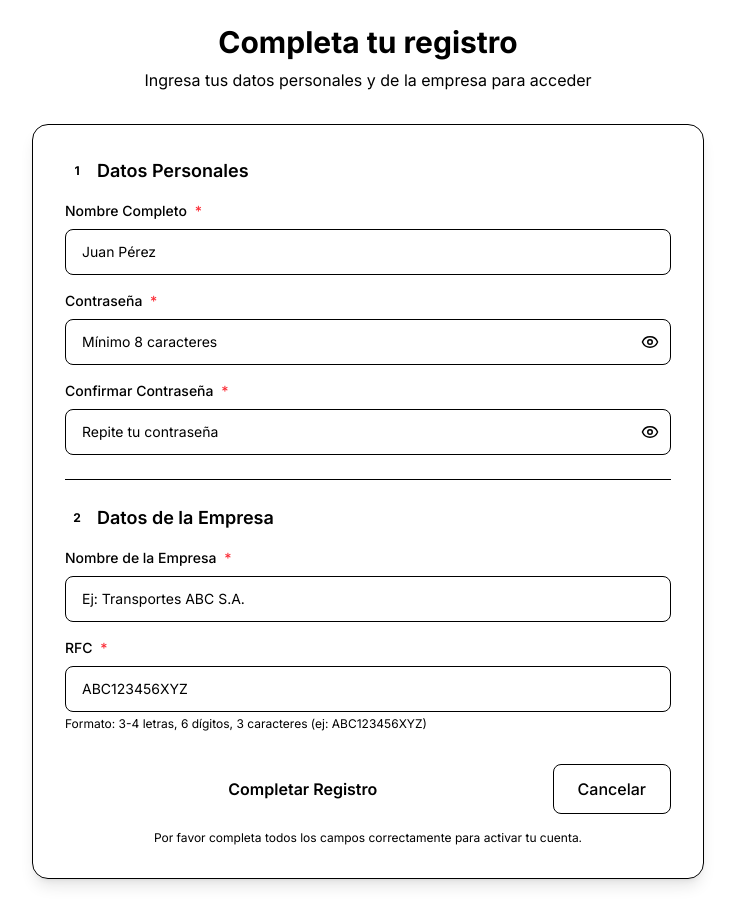
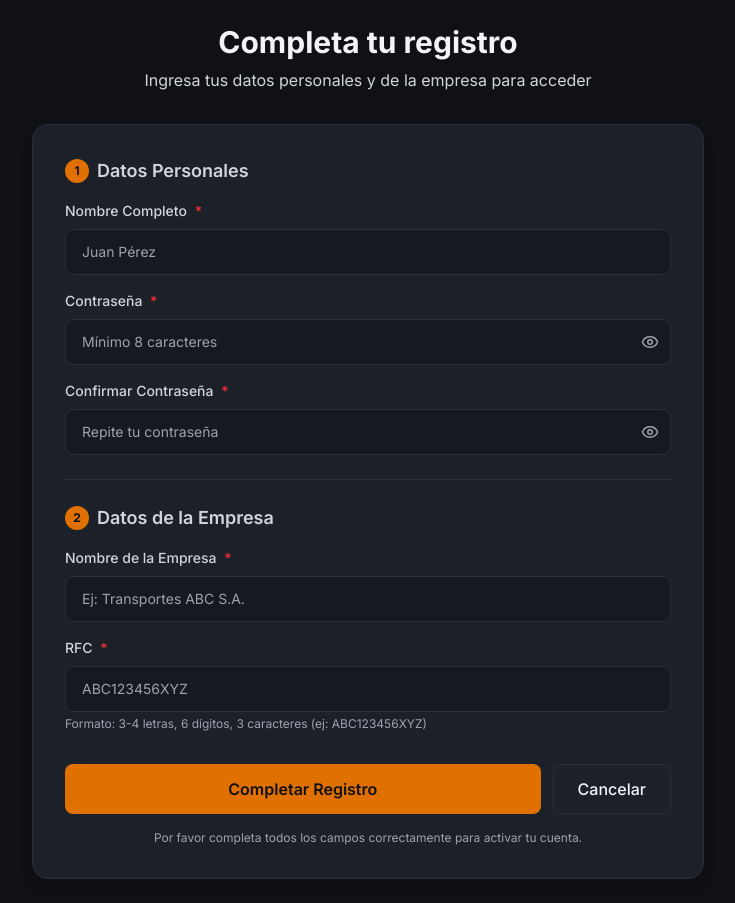
Before and after one commit to Cesar-Emilio/RAC-RutasDeEntrega, a Next.js app in the folder frontend/: page /register/1 in a window 1280 px wide. Shown: the whole page, without its empty margins (272-1007 px from the left). Built offline with nearby package versions, Linux system fonts and the light colour scheme; no server answers.

Commit message:
[FIX]: Colores en registrationForm y Redaccion de correo mejorada

```diff
--- a/frontend/components/auth/RegistrationForm.tsx
+++ b/frontend/components/auth/RegistrationForm.tsx
@@ -142,8 +142,8 @@ export function RegistrationForm({ token }: Readonly<RegistrationFormProps>) {
 
   if (!token) {
     return (
-      <div className="flex min-h-screen items-center justify-center bg-[var(--background)] px-4 py-6">
-        <div className="w-full max-w-md rounded-2xl border border-[var(--border-soft)] bg-[var(--surface-strong)] p-8 shadow-lg">
+      <div className="flex min-h-screen items-center justify-center bg-[var(--color-background)] px-4 py-6">
+        <div className="w-full max-w-md rounded-2xl border border-[var(--color-divider)] bg-[var(--color-border)] p-8 shadow-lg">
           <div className="mb-6 flex items-center gap-3 rounded-lg bg-red-950/40 p-4">
             <AlertCircle size={20} className="flex-shrink-0 text-red-500" />
             <p className="text-sm text-red-400">
@@ -152,7 +152,7 @@ export function RegistrationForm({ token }: Readonly<RegistrationFormProps>) {
             </p>
           </div>
 
-          <Link href="/login" className="text-sm text-[var(--accent)] hover:underline">
+          <Link href="/login" className="text-sm text-[var(--color-primary-500)] hover:underline">
             Volver al login →
           </Link>
         </div>
@@ -161,16 +161,16 @@ export function RegistrationForm({ token }: Readonly<RegistrationFormProps>) {
   }
 
   return (
-    <div className="flex min-h-screen items-center justify-center bg-[var(--background)] px-4 py-6 sm:px-8">
+    <div className="flex min-h-screen items-center justify-center bg-[var(--color-background)] px-4 py-6 sm:px-8">
       <div className="w-full max-w-2xl">
         <div className="mb-8 text-center">
-          <h1 className="text-3xl font-bold text-[var(--foreground)]">Completa tu registro</h1>
-          <p className="mt-2 text-[var(--foreground-muted)]">
+          <h1 className="text-3xl font-bold text-[var(--color-text-primary)]">Completa tu registro</h1>
+          <p className="mt-2 text-[var(--color-text-secondary)]">
             Ingresa tus datos personales y de la empresa para acceder
           </p>
         </div>
 
-        <div className="rounded-2xl border border-[var(--border-soft)] bg-[var(--surface-strong)] shadow-lg">
+        <div className="rounded-2xl border border-[var(--color-divider)] bg-[var(--color-border)] shadow-lg">
           {/* Error Message */}
           {error && (
             <div className="border-l-4 border-red-500 bg-red-950/40 px-6 py-4 text-red-400">
@@ -192,8 +192,8 @@ export function RegistrationForm({ token }: Readonly<RegistrationFormProps>) {
             <div className="space-y-6">
               {/* Datos del Usuario Section */}
               <div>
-                <h2 className="mb-4 flex items-center gap-2 text-lg font-semibold text-[var(--foreground-muted)]">
-                  <span className="flex h-6 w-6 items-center justify-center rounded-full bg-[var(--accent)] text-xs font-bold text-[var(--background)]">
+                <h2 className="mb-4 flex items-center gap-2 text-lg font-semibold text-[var(--color-text-secondary)]">
+                  <span className="flex h-6 w-6 items-center justify-center rounded-full bg-[var(--color-primary-strong)] text-xs font-bold text-[var(--color-background)]">
                     1
                   </span>{" "}
                   Datos Personales
@@ -202,7 +202,7 @@ export function RegistrationForm({ token }: Readonly<RegistrationFormProps>) {
                 <div className="space-y-4">
                   {/* Full Name */}
                   <div>
-                    <label htmlFor="name" className="block text-sm font-medium text-[var(--foreground-muted)]">
+                    <label htmlFor="name" className="block text-sm font-medium text-[var(--color-text-secondary)]">
                       Nombre Completo{" "}
                       <span className="ml-1 text-red-500">*</span>
                     </label>
@@ -213,13 +213,13 @@ export function RegistrationForm({ token }: Readonly<RegistrationFormProps>) {
                       value={form.name}
                       onChange={handleInputChange}
                       placeholder="Juan Pérez"
-                      className="mt-2 w-full rounded-lg border border-[var(--border-soft)] bg-[var(--surface)] px-4 py-3 text-sm text-[var(--foreground)] placeholder-[var(--foreground-subtle)] outline-none transition focus:border-[var(--accent)] focus:ring-1 focus:ring-[var(--accent)]/30"
+                      className="mt-2 w-full rounded-lg border border-[var(--color-divider)] bg-[var(--color-surface)] px-4 py-3 text-sm text-[var(--color-text-primary)] placeholder-[var(--color-text-muted)] outline-none transition focus:border-[var(--color-primary-500)] focus:ring-1 focus:ring-[var(--color-primary-500)]/30"
                     />
                   </div>
 
                   {/* Password */}
                   <div>
-                    <label htmlFor="password" className="block text-sm font-medium text-[var(--foreground-muted)]">
+                    <label htmlFor="password" className="block text-sm font-medium text-[var(--color-text-secondary)]">
                       Contraseña{" "}
                       <span className="ml-1 text-red-500">*</span>
                     </label>
@@ -231,12 +231,12 @@ export function RegistrationForm({ token }: Readonly<RegistrationFormProps>) {
                         value={form.password}
                         onChange={handleInputChange}
                         placeholder="Mínimo 8 caracteres"
-                        className="w-full rounded-lg border border-[var(--border-soft)] bg-[var(--surface)] px-4 py-3 pr-10 text-sm text-[var(--foreground)] placeholder-[var(--foreground-subtle)] outline-none transition focus:border-[var(--accent)] focus:ring-1 focus:ring-[var(--accent)]/30"
+                        className="w-full rounded-lg border border-[var(--color-divider)] bg-[var(--color-surface)] px-4 py-3 pr-10 text-sm text-[var(--color-text-primary)] placeholder-[var(--color-text-muted)] outline-none transition focus:border-[var(--color-primary-500)] focus:ring-1 focus:ring-[var(--color-primary-500)]/30"
                       />
                       <button
                         type="button"
                         onClick={() => setShowPassword(!showPassword)}
-                        className="absolute right-3 top-1/2 -translate-y-1/2 text-[var(--foreground-subtle)] hover:text-[var(--foreground-muted)] transition"
+                        className="absolute right-3 top-1/2 -translate-y-1/2 text-[var(--color-text-muted)] hover:text-[var(--color-text-secondary)] transition"
                       >
                         {showPassword ? (
                           <EyeOff size={18} />
@@ -254,7 +254,7 @@ export function RegistrationForm({ token }: Readonly<RegistrationFormProps>) {
 
                   {/* Confirm Password */}
                   <div>
-                    <label htmlFor="confirmPassword" className="block text-sm font-medium text-[var(--foreground-muted)]">
+                    <label htmlFor="confirmPassword" className="block text-sm font-medium text-[var(--color-text-secondary)]">
                       Confirmar Contraseña{" "}
                       <span className="ml-1 text-red-500">*</span>
                     </label>
@@ -266,14 +266,14 @@ export function RegistrationForm({ token }: Readonly<RegistrationFormProps>) {
                         value={form.confirmPassword}
                         onChange={handleInputChange}
                         placeholder="Repite tu contraseña"
-                        className="w-full rounded-lg border border-[var(--border-soft)] bg-[var(--surface)] px-4 py-3 pr-10 text-sm text-[var(--foreground)] placeholder-[var(--foreground-subtle)] outline-none transition focus:border-[var(--accent)] focus:ring-1 focus:ring-[var(--accent)]/30"
+                        className="w-full rounded-lg border border-[var(--color-divider)] bg-[var(--color-surface)] px-4 py-3 pr-10 text-sm text-[var(--color-text-primary)] placeholder-[var(--color-text-muted)] outline-none transition focus:border-[var(--color-primary-500)] focus:ring-1 focus:ring-[var(--color-primary-500)]/30"
                       />
                       <button
                         type="button"
                         onClick={() =>
                           setShowConfirmPassword(!showConfirmPassword)
                         }
-                        className="absolute right-3 top-1/2 -translate-y-1/2 text-[var(--foreground-subtle)] hover:text-[var(--foreground-muted)] transition"
+                        className="absolute right-3 top-1/2 -translate-y-1/2 text-[var(--color-text-muted)] hover:text-[var(--color-text-secondary)] transition"
                       >
                         {showConfirmPassword ? (
                           <EyeOff size={18} />
@@ -293,12 +293,12 @@ export function RegistrationForm({ token }: Readonly<RegistrationFormProps>) {
               </div>
 
               {/* Divider */}
-              <div className="border-t border-[var(--border-soft)]" />
+              <div className="border-t border-[var(--color-divider)]" />
 
               {/* Datos de la Empresa Section */}
               <div>
-                <h2 className="mb-4 flex items-center gap-2 text-lg font-semibold text-[var(--foreground-muted)]">
-                  <span className="flex h-6 w-6 items-center justify-center rounded-full bg-[var(--accent)] text-xs font-bold text-[var(--background)]">
+                <h2 className="mb-4 flex items-center gap-2 text-lg font-semibold text-[var(--color-text-secondary)]">
+                  <span className="flex h-6 w-6 items-center justify-center rounded-full bg-[var(--color-primary-strong)] text-xs font-bold text-[var(--color-background)]">
                     2
                   </span>{" "}
                   Datos de la Empresa
@@ -307,7 +307,7 @@ export function RegistrationForm({ token }: Readonly<RegistrationFormProps>) {
                 <div className="space-y-4">
                   {/* Company Name */}
                   <div>
-                    <label htmlFor="companyName" className="block text-sm font-medium text-[var(--foreground-muted)]">
+                    <label htmlFor="companyName" className="block text-sm font-medium text-[var(--color-text-secondary)]">
                       Nombre de la Empresa{" "}
                       <span className="ml-1 text-red-500">*</span>
                     </label>
@@ -318,13 +318,13 @@ export function RegistrationForm({ token }: Readonly<RegistrationFormProps>) {
                       value={form.companyName}
                       onChange={handleInputChange}
                       placeholder="Ej: Transportes ABC S.A."
-                      className="mt-2 w-full rounded-lg border border-[var(--border-soft)] bg-[var(--surface)] px-4 py-3 text-sm text-[var(--foreground)] placeholder-[var(--foreground-subtle)] outline-none transition focus:border-[var(--accent)] focus:ring-1 focus:ring-[var(--accent)]/30"
+                      className="mt-2 w-full rounded-lg border border-[var(--color-divider)] bg-[var(--color-surface)] px-4 py-3 text-sm text-[var(--color-text-primary)] placeholder-[var(--color-text-muted)] outline-none transition focus:border-[var(--color-primary-500)] focus:ring-1 focus:ring-[var(--color-primary-500)]/30"
                     />
                   </div>
 
                   {/* RFC */}
                   <div>
-                    <label htmlFor="rfc" className="block text-sm font-medium text-[var(--foreground-muted)]">
+                    <label htmlFor="rfc" className="block text-sm font-medium text-[var(--color-text-secondary)]">
                       RFC{" "}
                       <span className="ml-1 text-red-500">*</span>
                     </label>
@@ -343,9 +343,9 @@ export function RegistrationForm({ token }: Readonly<RegistrationFormProps>) {
                       }}
                       placeholder="ABC123456XYZ"
                       maxLength={13}
-                      className="mt-2 w-full rounded-lg border border-[var(--border-soft)] bg-[var(--surface)] px-4 py-3 font-mono text-sm text-[var(--foreground)] placeholder-[var(--foreground-subtle)] uppercase outline-none transition focus:border-[var(--accent)] focus:ring-1 focus:ring-[var(--accent)]/30"
+                      className="mt-2 w-full rounded-lg border border-[var(--color-divider)] bg-[var(--color-surface)] px-4 py-3 font-mono text-sm text-[var(--color-text-primary)] placeholder-[var(--color-text-muted)] uppercase outline-none transition focus:border-[var(--color-primary-500)] focus:ring-1 focus:ring-[var(--color-primary-500)]/30"
                     />
-                    <p className="mt-1 text-xs text-[var(--foreground-subtle)]">
+                    <p className="mt-1 text-xs text-[var(--color-text-muted)]">
                       Formato: 3-4 letras, 6 dígitos, 3 caracteres (ej:
                       ABC123456XYZ)
                     </p>
@@ -359,20 +359,20 @@ export function RegistrationForm({ token }: Readonly<RegistrationFormProps>) {
               <button
                 type="submit"
                 disabled={loading}
-                className="flex-1 rounded-lg bg-[var(--accent)] px-6 py-3 text-center font-semibold text-[var(--background)] transition hover:opacity-90 disabled:cursor-not-allowed disabled:opacity-50"
+                className="flex-1 rounded-lg bg-[var(--color-primary-strong)] px-6 py-3 text-center font-semibold text-[var(--color-background)] transition hover:opacity-90 disabled:cursor-not-allowed disabled:opacity-50"
               >
                 {loading ? "Completando registro..." : "Completar Registro"}
               </button>
               <Link
                 href="/login"
-                className="flex items-center justify-center rounded-lg border border-[var(--border-soft)] px-6 py-3 font-medium text-[var(--foreground)] transition hover:bg-[var(--surface)]"
+                className="flex items-center justify-center rounded-lg border border-[var(--color-divider)] px-6 py-3 font-medium text-[var(--color-text-primary)] transition hover:bg-[var(--color-surface)]"
               >
                 Cancelar
               </Link>
             </div>
 
             {/* Help Text */}
-            <p className="mt-4 text-center text-xs text-[var(--foreground-subtle)]">
+            <p className="mt-4 text-center text-xs text-[var(--color-text-muted)]">
               Por favor completa todos los campos correctamente para activar tu
               cuenta.
             </p>
```
Also changed, not shown: 1 other file (tests, documents, lock files or other folders).
